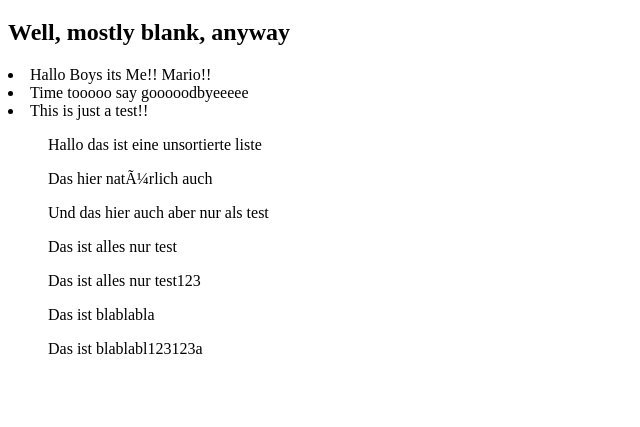
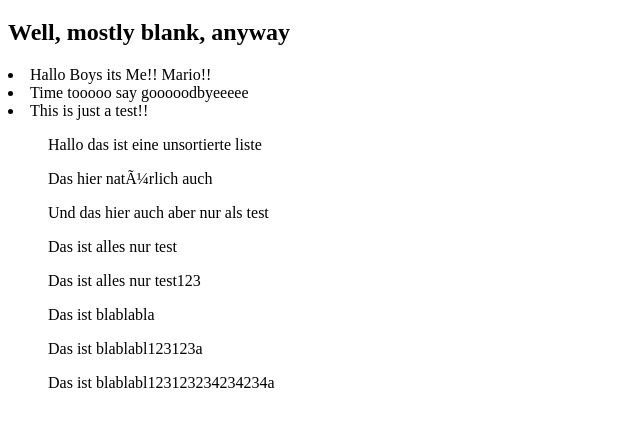
Before and after one commit to Chabolus/OMain_OpenSAP_Repo, a plain HTML site: page index.html in a window 1280 px wide. Shown: the part 61-488 px from the top of the page, without its empty margins (0-640 px from the left). Drawn offline with Linux system fonts and the light colour scheme.

Commit message:
And again

```diff
--- a/index.html
+++ b/index.html
@@ -20,6 +20,7 @@
 			<ul>Das ist alles nur test123</ul>
 			<ul>Das ist blablabla</ul>
 			<ul>Das ist blablabl123123a</ul>
+			<ul>Das ist blablabl123123234234234a</ul>
 
 		</body>
 
```
